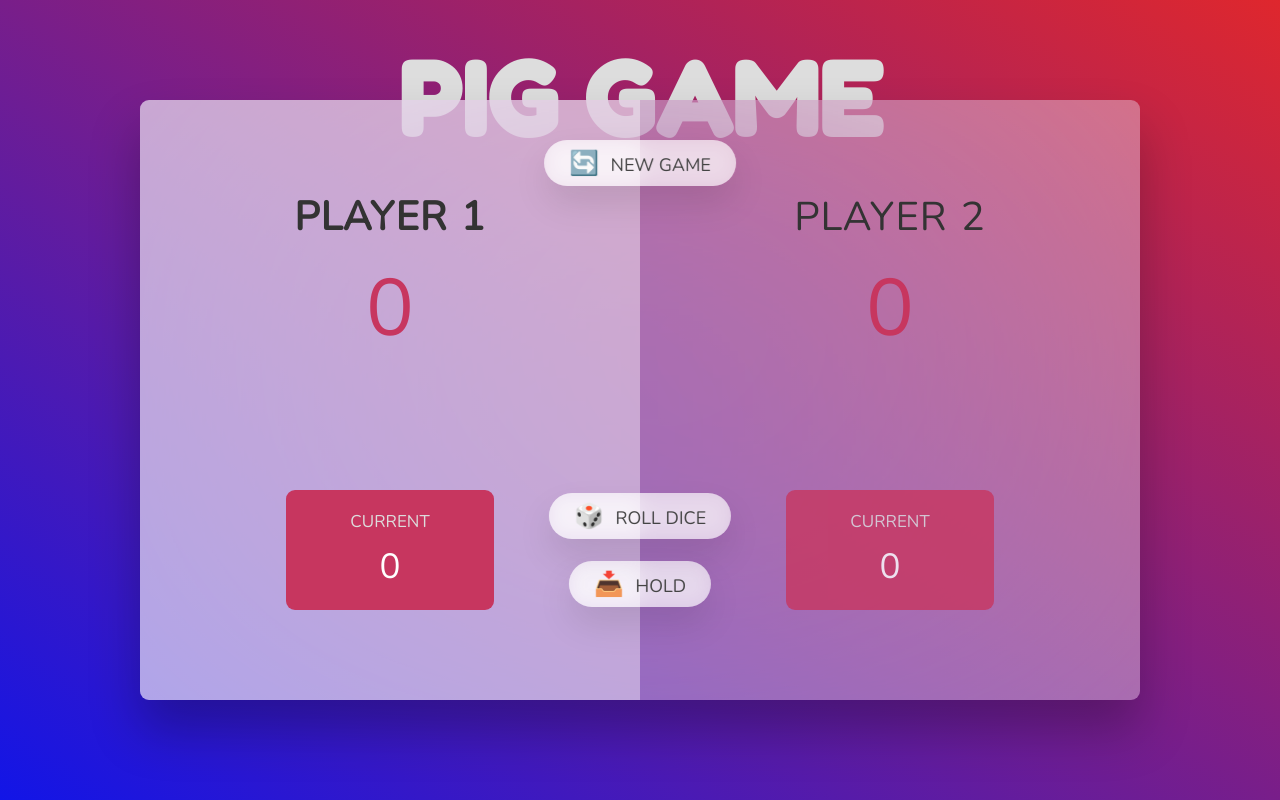
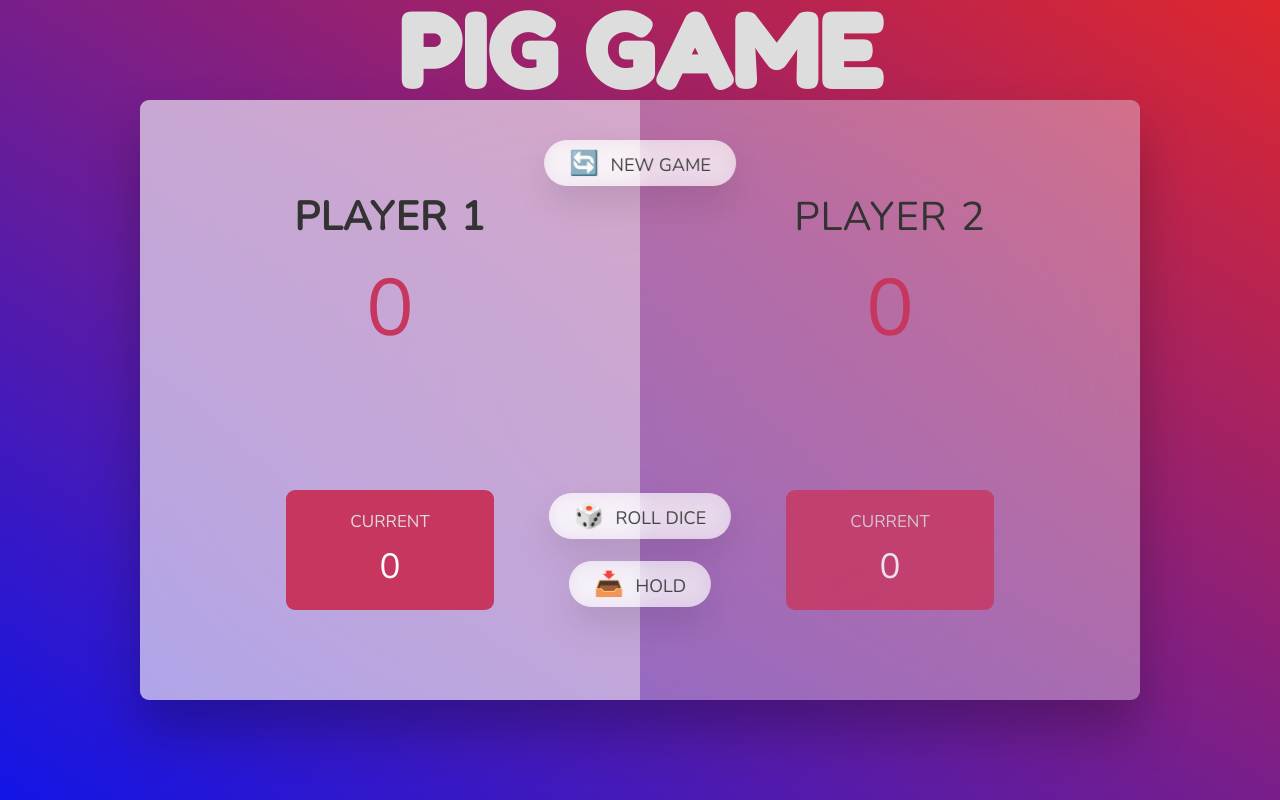
Before and after one commit to osinayder/PigGame, a plain HTML site: page index.html in a window 1280 px wide. Drawn offline with nearby package versions, Linux system fonts and the light colour scheme.

Commit message:
Update style.css

```diff
--- a/style.css
+++ b/style.css
@@ -39,7 +39,7 @@ main {
 .title{
   color:#ddd;
   position: absolute;
-  top: 5%;
+  top: -1%;
   font-family: 'Fredoka One', cursive; text-transform: uppercase;
   font-size: 100px;
 }
```
